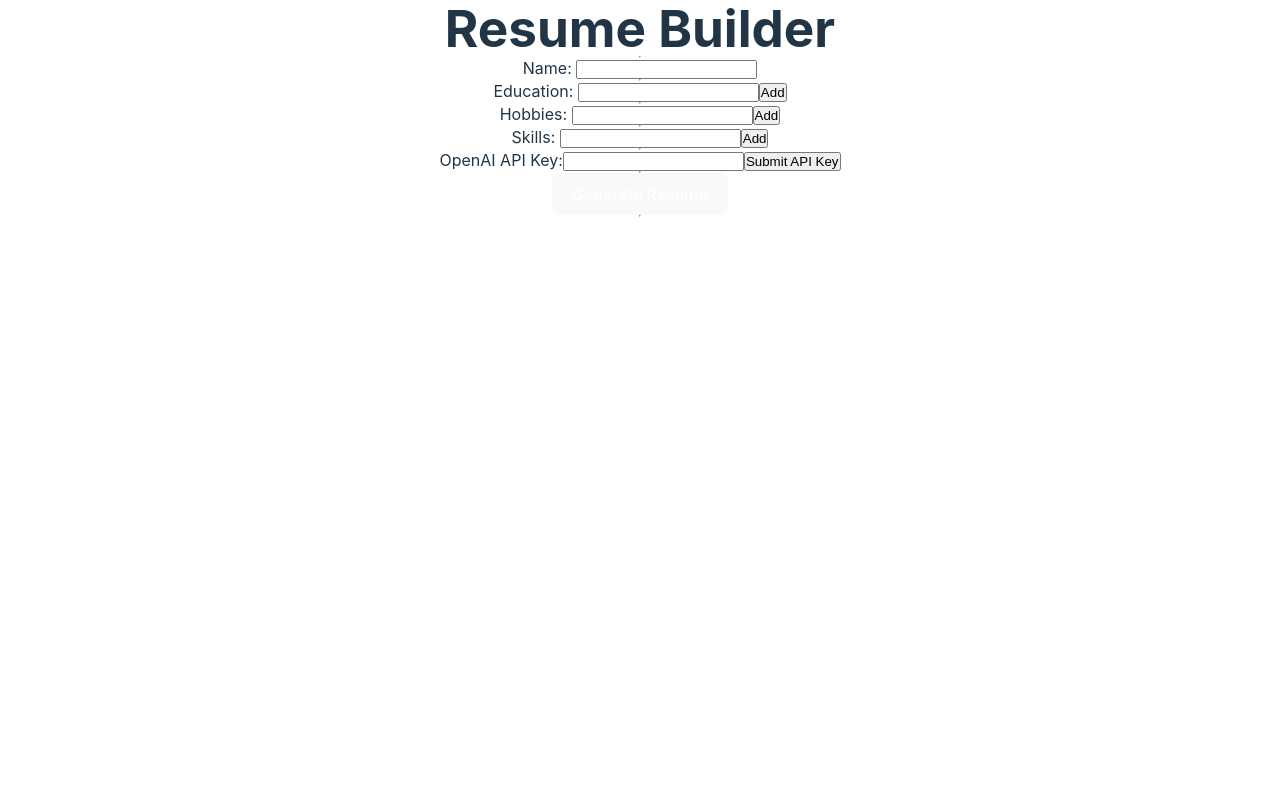
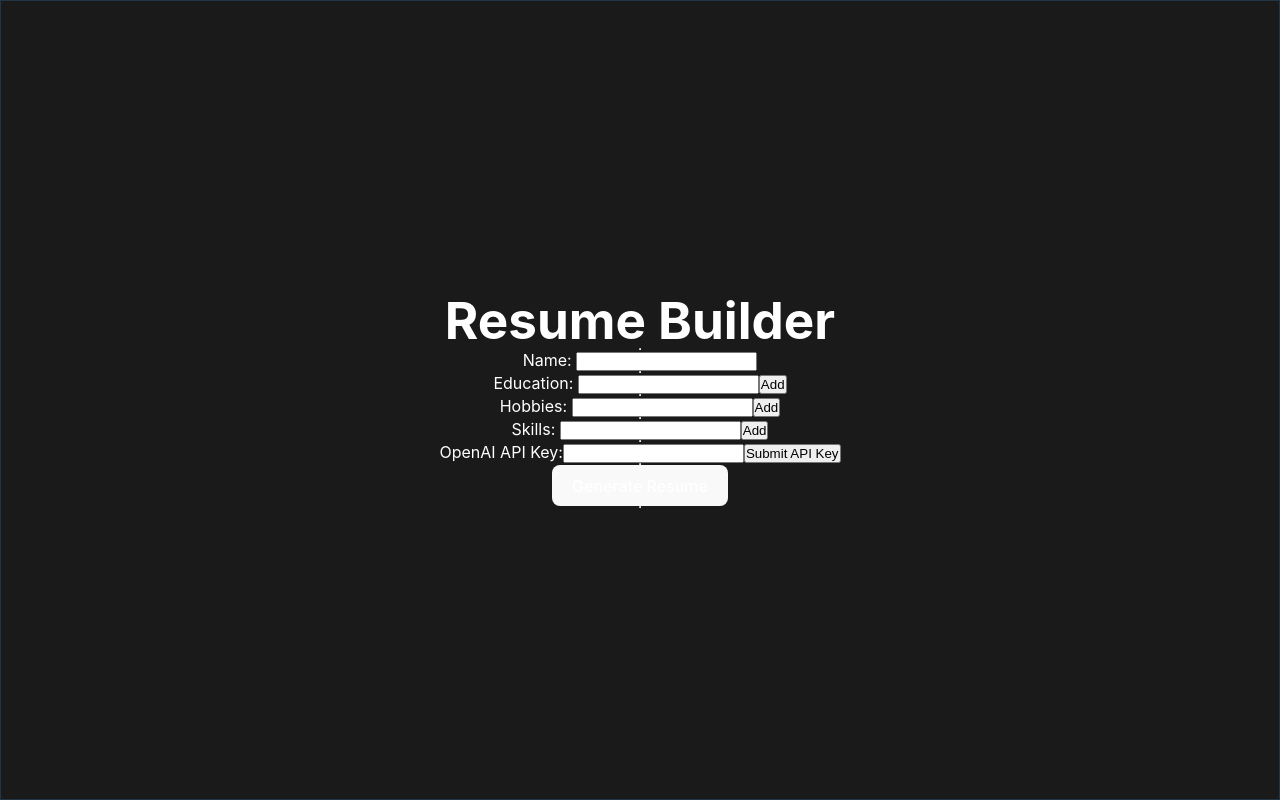
Before and after one commit to imlnr/ai-factory, a React (Create React App) app: page /resume-generator in a window 1280 px wide. Built offline with nearby package versions, Linux system fonts and the light colour scheme.

Commit message:
final commit

```diff
--- a/src/pages/src/home.css
+++ b/src/pages/src/home.css
@@ -25,6 +25,11 @@
     background-color: #f0f0f0;
     border-radius: 10px;
     transition: all 0.3s ease;
+    display: flex;
+    flex-direction: column;
+    gap: 20px;
+    align-items: center;
+    /* justify-content: center; */
 }
 
 .ai-items:hover {
@@ -44,7 +49,6 @@
     background-color: black;
     color: white;
 }
-
 .first-img {
     height: 310px;
 }
--- a/src/pages/src/resume.css
+++ b/src/pages/src/resume.css
@@ -7,13 +7,28 @@
 .resume-cont>a:hover {
     color: #535bf2;
 }
+.main-res-cont{
+    min-height: 100vh;
+    border: 1px solid;
+    display: flex;
+    align-items: center;
+    justify-content: center;
+    background-color: #1a1a1a;
+}
 .resume-cont{
     margin: 0;
     display: flex;
     flex-direction: column;
     place-items: center;
     min-width: 320px;
-    min-height: 100vh;
+    color: white;
+    /* min-height: 100vh; */
+    /* border: 1px solid; */
+    /* gap: ; */
+}
+.hr{
+    width: 100%;
+    border-bottom: 2px solid black;
 }
 
 .resume-cont>h1 {
@@ -57,3 +72,40 @@
         background-color: #f9f9f9;
     }
 }
+
+
+.logo {
+    height: 6em;
+    padding: 1.5em;
+    will-change: filter;
+    transition: filter 300ms;
+  }
+  .logo:hover {
+    filter: drop-shadow(0 0 2em #646cffaa);
+  }
+  .logo.react:hover {
+    filter: drop-shadow(0 0 2em #61dafbaa);
+  }
+
+  @keyframes logo-spin {
+    from {
+      transform: rotate(0deg);
+    }
+    to {
+      transform: rotate(360deg);
+    }
+  }
+
+  @media (prefers-reduced-motion: no-preference) {
+    a:nth-of-type(2) .logo {
+      animation: logo-spin infinite 20s linear;
+    }
+  }
+
+  .card {
+    padding: 2em;
+  }
+
+  .read-the-docs {
+    color: #888;
+  }
```
